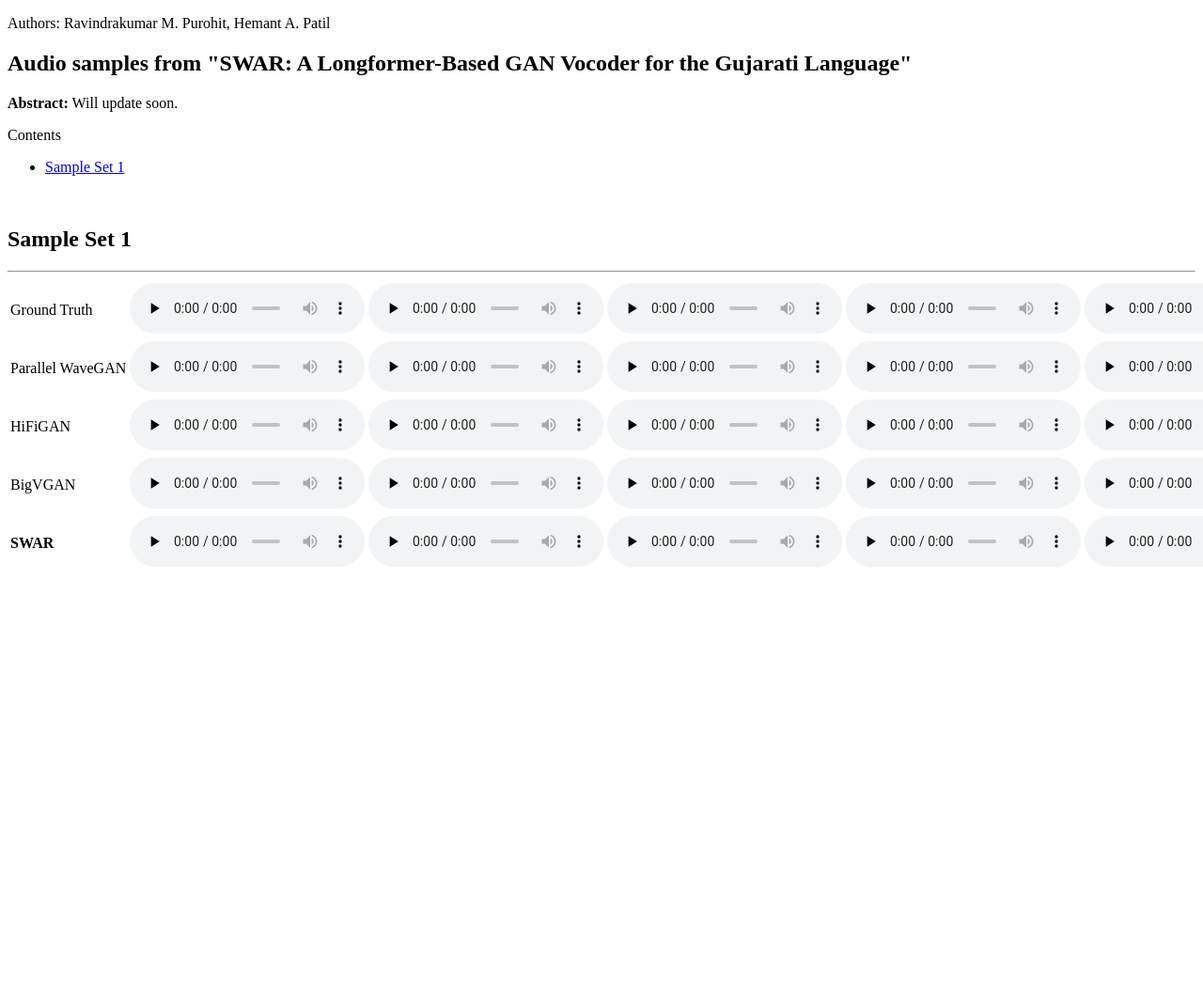
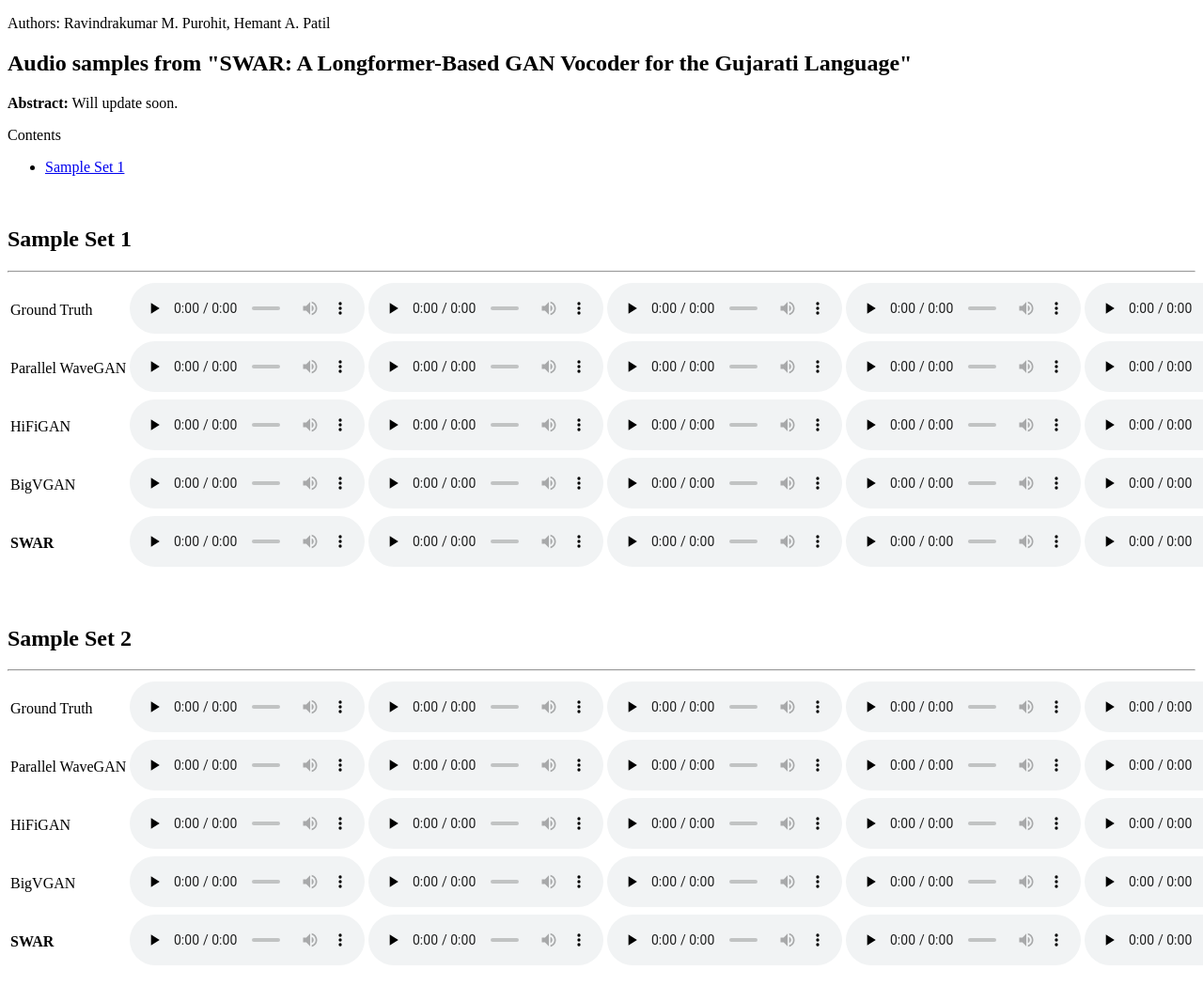
Before and after one commit to iamshreeji-copy1/SWAR_HINDI_NEURAL_VOCODER, a plain HTML site: page index.html in a window 1280 px wide. Shown: the top 1066 px of the page at 94% size. Before the commit the page ends 800 px from the top, so only its background shows below. Drawn offline with Linux system fonts and the light colour scheme.

Commit message:
Update index.html

```diff
--- a/index.html
+++ b/index.html
@@ -105,6 +105,58 @@
     </div>
     <br><br>
 
+
+    <div>
+      <a name="ss1"><h2>Sample Set 2</h2></a>
+      <hr>
+      <table>
+        <tbody>
+        <tr>
+          <td nowrap width="160">Ground Truth</td>
+          <td><audio controls="" preload="none"><source src="ss/GT/gum_00856_00213787811.wav"></audio></td>
+          <td><audio controls="" preload="none"><source src="ss/GT/gum_00856_00224847506.wav"></audio></td>
+          <td><audio controls="" preload="none"><source src="ss/GT/gum_00856_00671334360.wav"></audio></td>
+          <td><audio controls="" preload="none"><source src="ss/GT/gum_00987_00514551722.wav"></audio></td>
+          <td><audio controls="" preload="none"><source src="ss/GT/gum_00987_00514551722.wav"></audio></td>
+        </tr>
+        <tr>
+          <td nowrap>Parallel WaveGAN
+          <td><audio controls="" preload="none"><source src="ss/Parallel_WaveGAN_Samples/gum_00856_00213787811_gen_parallel_wavegan.wav"></audio></td>
+          <td><audio controls="" preload="none"><source src="ss/Parallel_WaveGAN_Samples/gum_00856_00224847506_gen_parallel_wavegan.wav"></audio></td>
+          <td><audio controls="" preload="none"><source src="ss/Parallel_WaveGAN_Samples/gum_00856_00671334360_gen_parallel_wavegan.wav"></audio></td>
+          <td><audio controls="" preload="none"><source src="ss/Parallel_WaveGAN_Samples/gum_00987_00514551722_gen_parallel_wavegan.wav"></audio></td>
+          <td><audio controls="" preload="none"><source src="ss/Parallel_WaveGAN_Samples/gum_00987_00514551722_gen_parallel_wavegan.wav"></audio></td>
+        </tr>
+        <tr>
+          <td nowrap>HiFiGAN
+          <td><audio controls="" preload="none"><source src="ss/HiFiGAN_Samples/gum_00202_00034275623_hifigan_universal.wav"></audio></td>
+          <td><audio controls="" preload="none"><source src="ss/HiFiGAN_Samples/gum_00856_00224847506_hifigan_universal.wav"></audio></td>
+          <td><audio controls="" preload="none"><source src="ss/HiFiGAN_Samples/gum_00856_00671334360_hifigan_universal.wav"></audio></td>
+          <td><audio controls="" preload="none"><source src="ss/HiFiGAN_Samples/gum_00987_00514551722_hifigan_universal.wav"></audio></td>
+          <td><audio controls="" preload="none"><source src="ss/HiFiGAN_Samples/gum_00987_00514551722_hifigan_universal.wav"></audio></td>
+        </tr>
+
+                    <tr>
+          <td nowrap>BigVGAN
+          <td><audio controls="" preload="none"><source src="ss/BigVGAN_Samples/gum_00202_00034275623_df_bigvgan.wav"></audio></td>
+          <td><audio controls="" preload="none"><source src="ss/BigVGAN_Samples/gum_00856_00224847506_df_bigvgan.wav"></audio></td>
+          <td><audio controls="" preload="none"><source src="ss/BigVGAN_Samples/gum_00856_00671334360_df_bigvgan.wav"></audio></td>
+          <td><audio controls="" preload="none"><source src="ss/BigVGAN_Samples/gum_00987_00514551722_df_bigvgan.wav"></audio></td>
+          <td><audio controls="" preload="none"><source src="ss/BigVGAN_Samples/gum_00987_00514551722_df_bigvgan.wav"></audio></td>
+        </tr>
+
+                                <tr>
+          <td nowrap><b>SWAR</b>
+          <td><audio controls="" preload="none"><source src="ss/Proposed_Swar/gum_00202_00034275623_SWAR.wav"></audio></td>
+          <td><audio controls="" preload="none"><source src="ss/Proposed_Swar/gum_00856_00224847506_SWAR.wav"></audio></td>
+          <td><audio controls="" preload="none"><source src="ss/Proposed_Swar/gum_00856_00671334360_SWAR.wav"></audio></td>
+          <td><audio controls="" preload="none"><source src="ss/Proposed_Swar/gum_00987_00514551722_SWAR.wav"></audio></td>
+          <td><audio controls="" preload="none"><source src="ss/Proposed_Swar/gum_00987_00514551722_SWAR.wav"></audio></td>
+        </tr>
+        </tbody>
+      </table>
+    </div>
+    <br><br>
 <!--
         <div>
       <a name="be"><h2>Bengali</h2></a>
```
